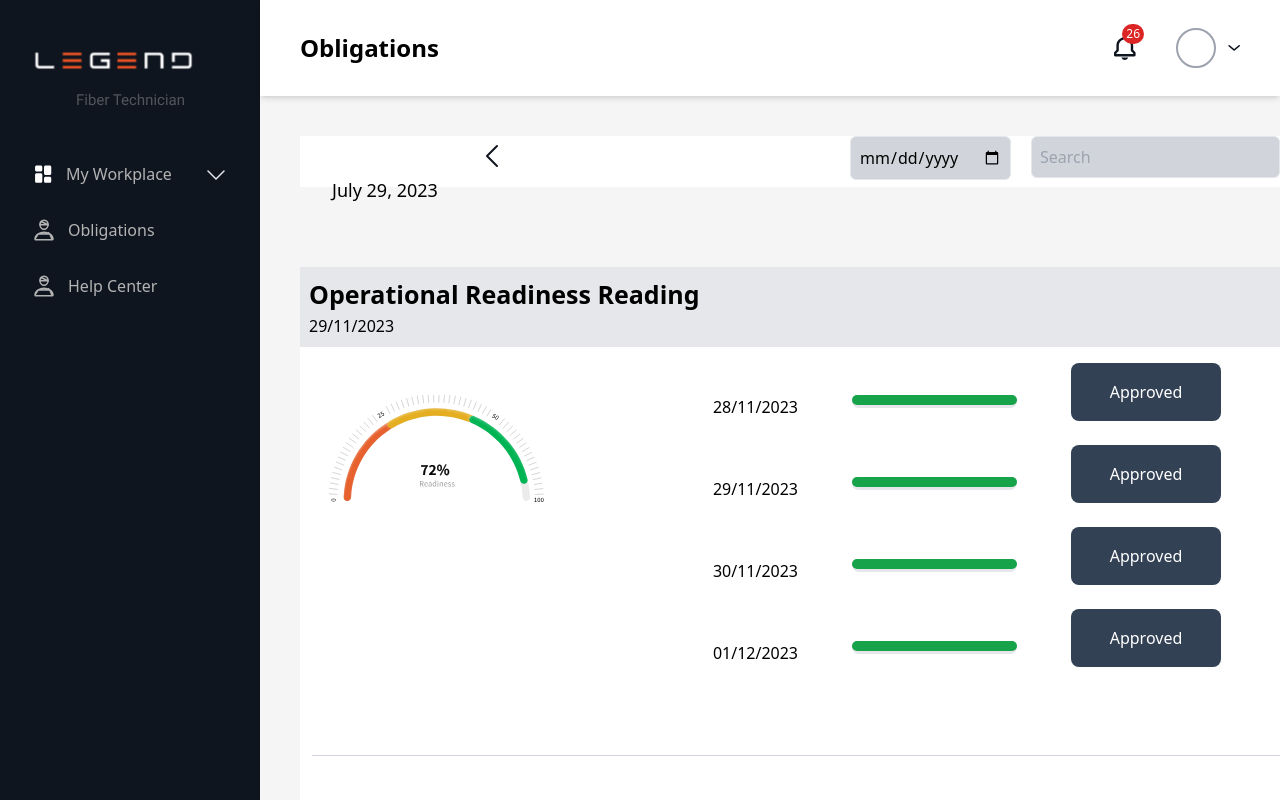
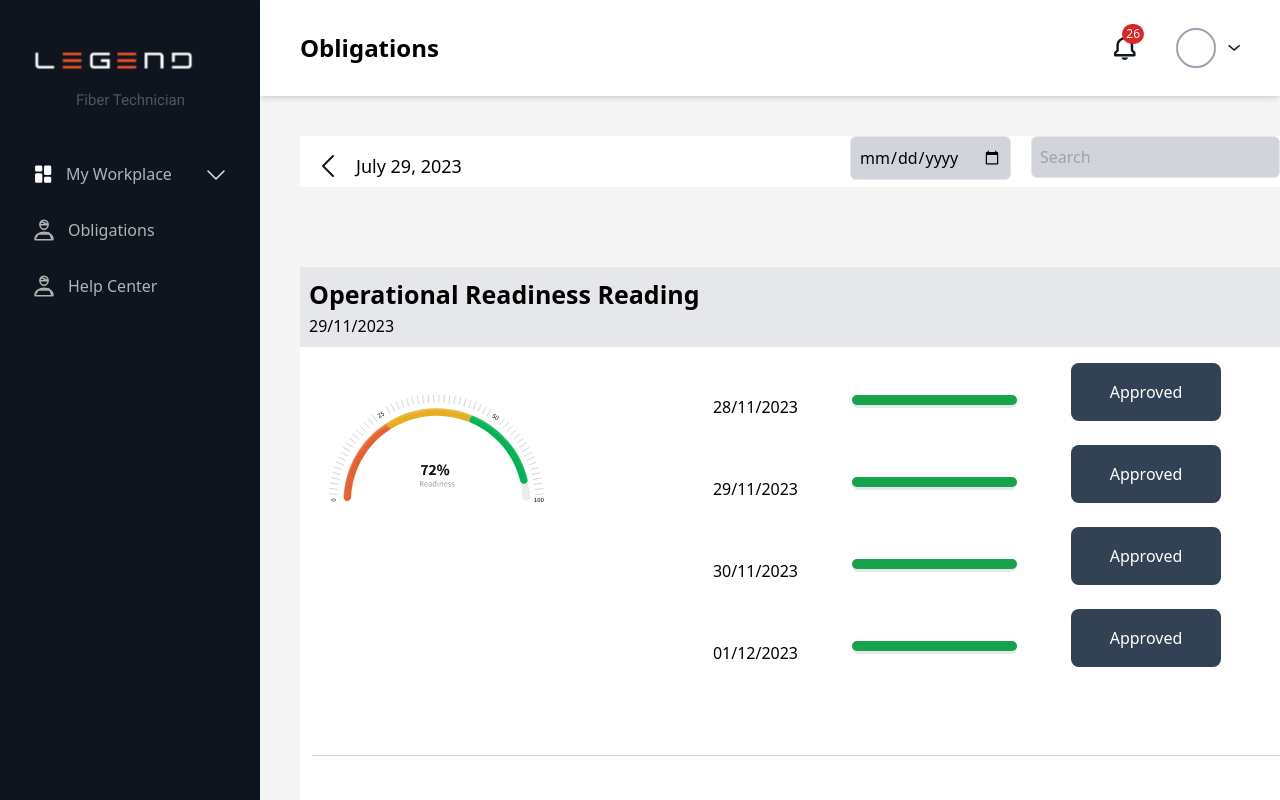
Before and after one commit to dhira75x/field-ops, a Vue app: page /pages/MyWorkPlace in a window 1280 px wide. Shown: the top 800 px of the page. Built offline with nearby package versions, Linux system fonts and the light colour scheme.

Commit message:
my first commit

```diff
--- a/src/assets/main.css
+++ b/src/assets/main.css
@@ -1,7 +1,3 @@
 @tailwind base;
 @tailwind components;
 @tailwind utilities;
-
-body {
-      background-image: url('../assets/loginbg.svg');
-}
--- a/src/components/AppVerticalNavigation.vue
+++ b/src/components/AppVerticalNavigation.vue
@@ -24,14 +24,13 @@ onMounted(() => {
     </div>
     <ul class="font-sm mt-10 text-[#B3B3B3] h-full overflow-y-scroll">
       <li class="cursor-pointer p-4">
-        <div
-          class="flex items-center justify-between"
-          @click="expandWorkplaceTab = !expandWorkplaceTab"
-        >
-          <div class="flex items-center">
-            <img src="../assets/dashboard.svg" alt="dashboard" />
-            <span class="ml-3">My Workplace</span>
-          </div>
+        <div class="flex items-center justify-between">
+          <router-link :to="{ path: '/pages/MyWorkPlace' }">
+            <div class="flex items-center">
+              <img src="../assets/dashboard.svg" alt="dashboard" />
+              <span class="ml-3">My Workplace</span>
+            </div>
+          </router-link>
           <img src="@/assets/chevron.svg" :class="{ 'rotate-180': expandWorkplaceTab === false }" />
         </div>
         <ul v-if="expandWorkplaceTab" class="mt-4 text-start">
--- a/src/components/DashboardTab.vue
+++ b/src/components/DashboardTab.vue
@@ -1,11 +1,11 @@
 <template>
   <div class="grid grid-cols-2 w-full h-[51px] bg-white">
-    <div class="relative max-w-sm">
-      <div class="mx-2 relative max-w-sm justify-items-center">
+    <div class="flex max-w-sm">
+      <div class="mx-2 flex justify-items-center">
         <img src="../assets/fi_chevron-left.svg" alt="" />
       </div>
 
-      <div class="relative max-w-sm text-black mx-8 text-lg font-normal font-['Source Sans Pro']">
+      <div class="flex max-w-sm text-black my-4 text-lg font-normal font-['Source Sans Pro']">
         July 29, 2023
       </div>
     </div>
--- a/src/pages/Login.vue
+++ b/src/pages/Login.vue
@@ -70,18 +70,17 @@ const login = async () => {
 </script>
 
 <template>
-  <section
-    class="bg-no-repeat bg-cover"
+  <main
+    class="relative grid h-screen place-content-center place-items-center"
     style="
-      background-image: url('../assets/login-bg1.svg');
+      background-image: url('../assets/loginbg.svg');
       background-repeat: no-repeat;
       background-size: cover;
     "
   >
-    <main class="relative grid h-screen place-content-center place-items-center">
     <div
       v-if="loginFailed"
-        class="bg-[url('@/assets/login-bg1.svg')] absolute top-20 right-32 grid h-14 w-40 place-content-center bg-gray-700 text-lg font-medium text-white"
+      class="absolute top-20 right-32 grid h-14 w-40 place-content-center bg-gray-700 text-lg font-medium text-white"
     >
       <span>Login failed</span>
     </div>
@@ -115,6 +114,7 @@ const login = async () => {
         </div>
         <!-- <a href="#">Recover Password?</a> -->
       </div>
+      <router-link to="/pages/MyWorkPlace">
         <button
           type="submit"
           :value="loading ? 'Loading...' : 'Login'"
@@ -124,7 +124,7 @@ const login = async () => {
         >
           Login
         </button>
+      </router-link>
     </form>
   </main>
-  </section>
 </template>
```
Lines whose indentation alone changed are shown as unchanged.
